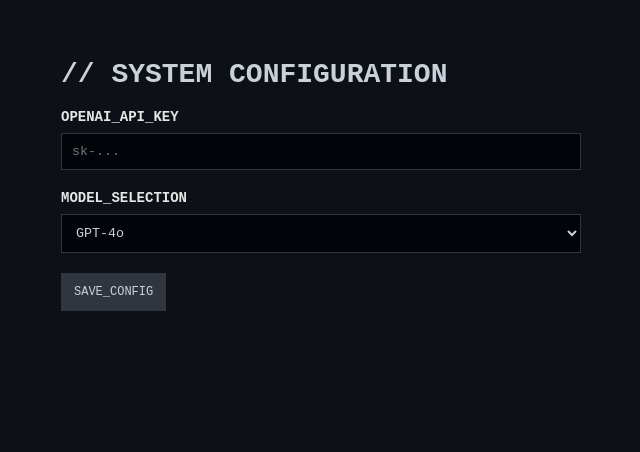
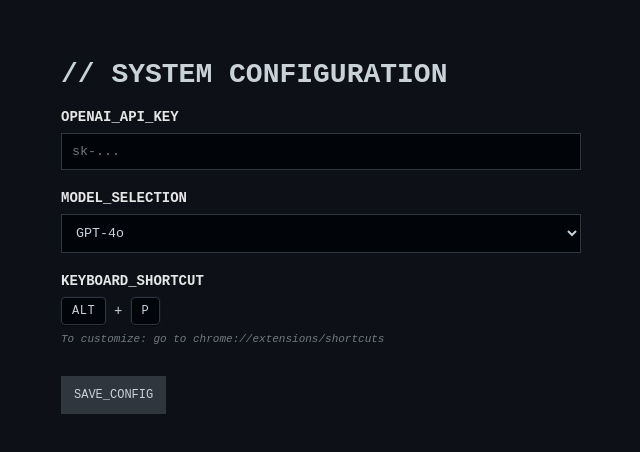
Before and after one commit to oliulv/yt-chat, a browser extension: page options.html in a window 1280 px wide. Shown: the whole page, without its empty margins (319-959 px from the left). Drawn offline with Linux system fonts and the light colour scheme.

Commit message:
added keyboard shortcut

```diff
--- a/options.html
+++ b/options.html
@@ -32,6 +32,16 @@
             </select>
         </div>
 
+        <div class="form-group">
+            <label>KEYBOARD_SHORTCUT</label>
+            <div class="shortcut-display">
+                <kbd>Alt</kbd> + <kbd>P</kbd>
+            </div>
+            <p class="help-text">
+                To customize: go to chrome://extensions/shortcuts
+            </p>
+        </div>
+
         <div class="actions">
             <button id="save-btn">SAVE_CONFIG</button>
             <span id="status-msg" class="hidden">SAVED.</span>
--- a/styles.css
+++ b/styles.css
@@ -245,6 +245,35 @@
     margin-left: 10px;
 }
 
+.shortcut-display {
+    display: flex;
+    align-items: center;
+    gap: 8px;
+    margin: 8px 0;
+}
+
+kbd {
+    display: inline-block;
+    padding: 6px 10px;
+    font-family: var(--font-mono);
+    font-size: 12px;
+    background: #010409;
+    border: 1px solid var(--border-color);
+    border-radius: 4px;
+    color: var(--text-color);
+    box-shadow: var(--frame-shadow);
+    text-transform: uppercase;
+    letter-spacing: 0.5px;
+}
+
+.help-text {
+    margin-top: 8px;
+    font-size: 11px;
+    color: #8b949e;
+    font-style: italic;
+    opacity: 0.8;
+}
+
 /* Markdown styles - maintaining cryptic aesthetic */
 .message-content {
     display: block;
```
Also changed, not shown: manifest.json.
